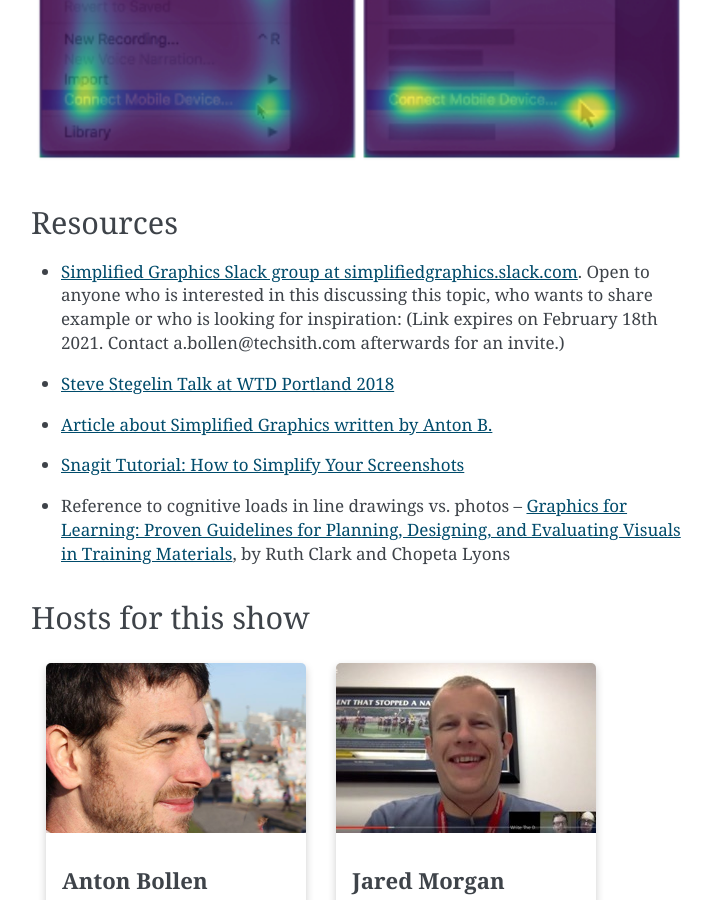
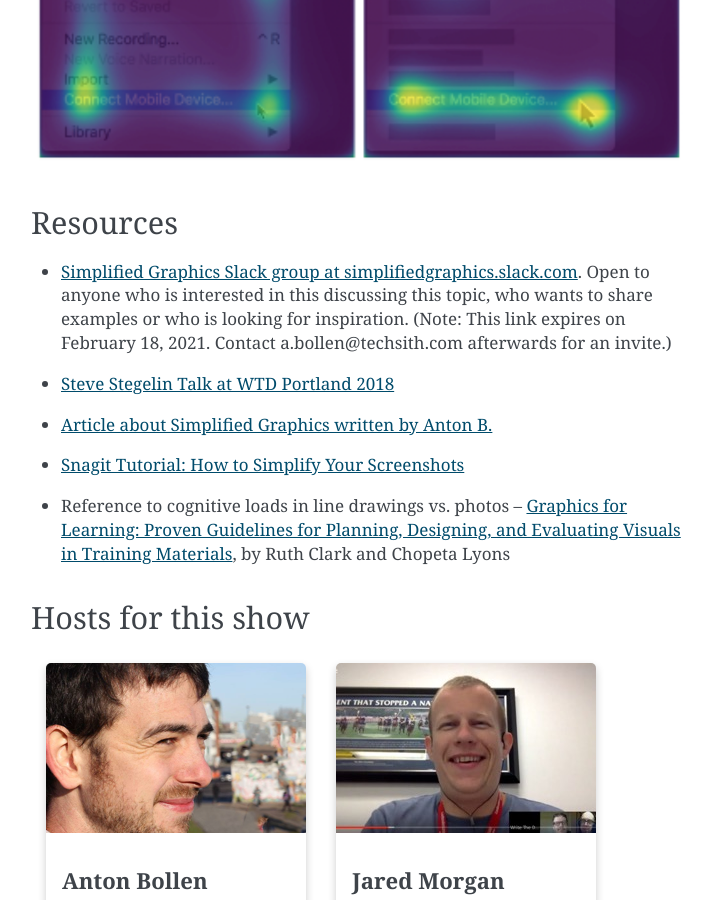
Before and after one commit to writethedocspodcast/writethedocspodcast.github.io, a Jekyll site: the page built from _posts/2021-01-17-episode-33-simplified-graphics.md, in a window 1280 px wide and 900 px high, scrolled down 1702 px. Shown: the whole window, without its empty margins (389-1101 px from the left). Built offline with Jekyll 4.4.1, drawn with Linux system fonts in a browser that asks for light colours; comment, search, counter and statistics services are not loaded.

Commit message:
update typo in episode 33

```diff
--- a/_posts/2021-01-17-episode-33-simplified-graphics.md
+++ b/_posts/2021-01-17-episode-33-simplified-graphics.md
@@ -42,7 +42,7 @@ Here's a predictive eyetracking report that shows the user's focus areas for the
 
 ## Resources
 
-* [Simplified Graphics Slack group at simplifiedgraphics.slack.com](https://join.slack.com/t/simplifiedgraphics/shared_invite/zt-854cf16o-WAze1qv~6fjZwTyvnlXFOA). Open to anyone who is interested in this discussing this topic, who wants to share example or who is looking for inspiration:  (Link expires on February 18th 2021. Contact a.bollen@techsith.com afterwards for an invite.)
+* [Simplified Graphics Slack group at simplifiedgraphics.slack.com](https://join.slack.com/t/simplifiedgraphics/shared_invite/zt-854cf16o-WAze1qv~6fjZwTyvnlXFOA). Open to anyone who is interested in this discussing this topic, who wants to share examples or who is looking for inspiration. (Note: This link expires on February 18, 2021. Contact a.bollen@techsith.com afterwards for an invite.)
 
 * [Steve Stegelin Talk at WTD Portland 2018](https://www.writethedocs.org/videos/portland/2018/graphic-content-warning-the-pros-cons-and-alternatives-to-screenshots-steve-stegelin/)
 
```
